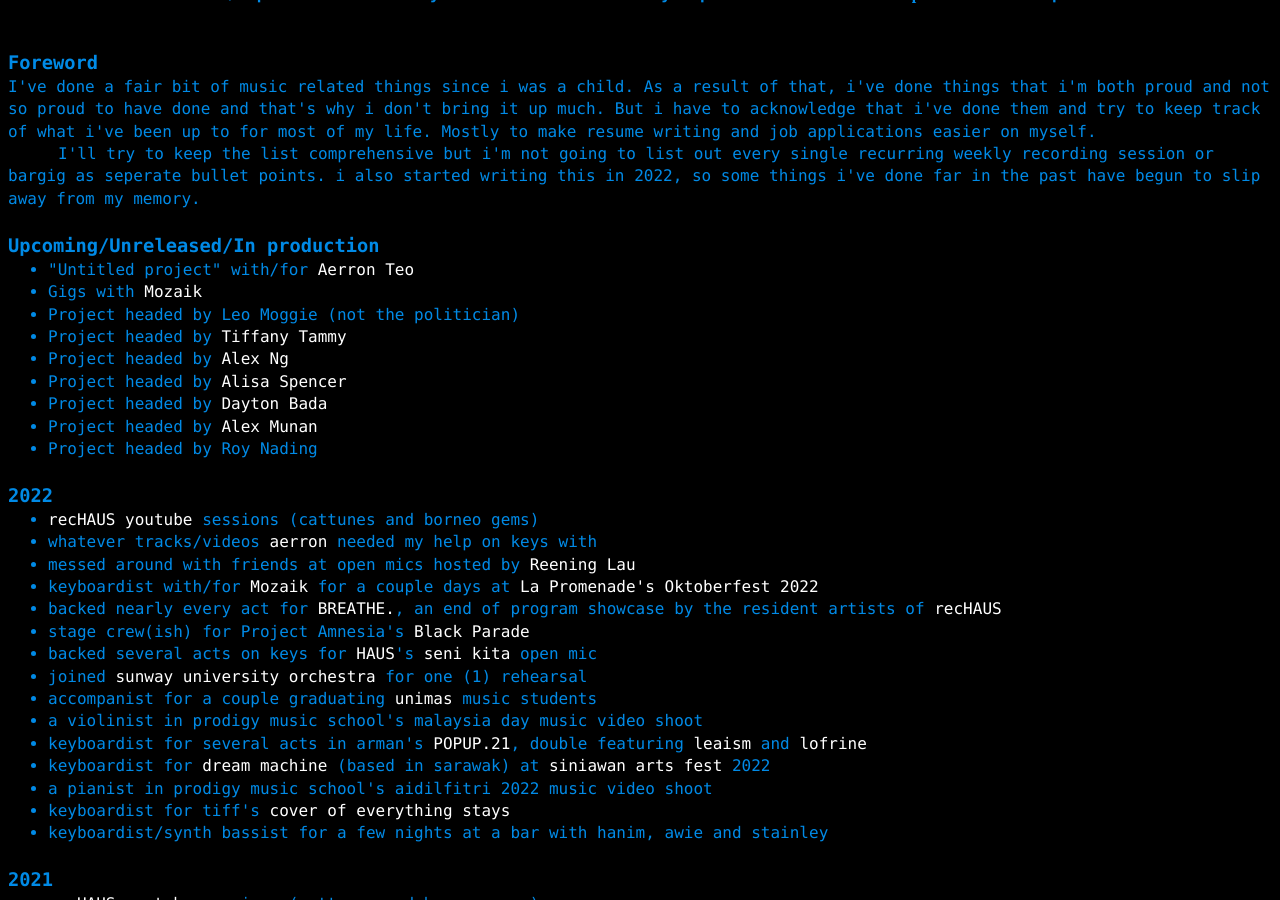
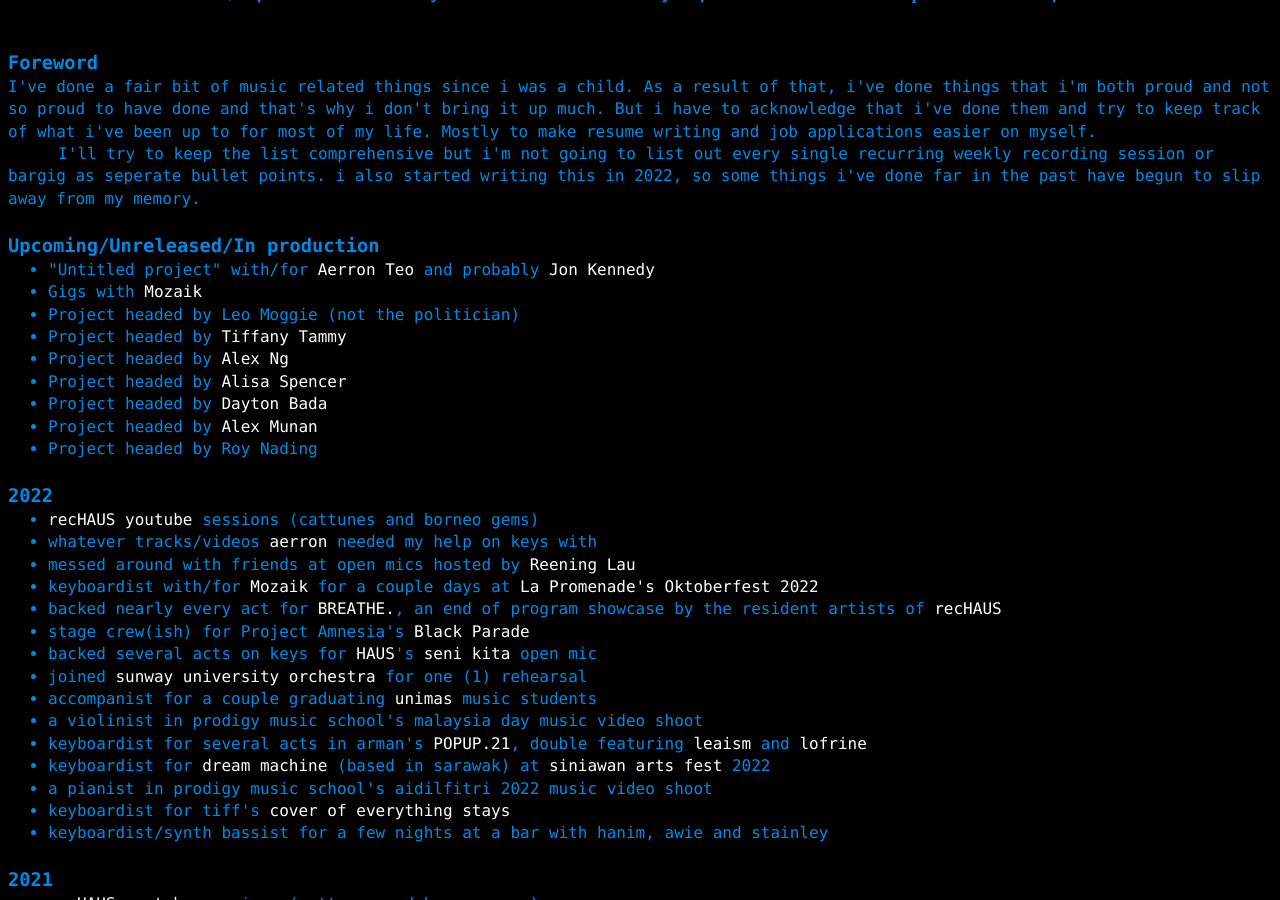
Before and after one commit to a-erfan-aa/a-erfan-aa.github.io, a Jekyll site: the page built from things-i-make/music-comprehensive.html, in a window 1280 px wide and 900 px high, scrolled down 350 px. Built offline with Jekyll 4.4.1, drawn with Linux system fonts in a browser that asks for light colours.

Commit message:
Add jon to "untitled project" in music-comprehensive.html

```diff
--- a/things-i-make/music-comprehensive.html
+++ b/things-i-make/music-comprehensive.html
@@ -57,7 +57,7 @@
 <div>
 	<h3>Upcoming/Unreleased/In production</h3>
 	<ul>
-		<li>"Untitled project" with/for <a href="https://www.instagram.com/aerronteo/">Aerron Teo</a></li>
+		<li>"Untitled project" with/for <a href="https://www.instagram.com/aerronteo/">Aerron Teo</a> and probably <a href="https://www.instagram.com/jonknndy_/">Jon Kennedy</a></li>
 		<li>Gigs with <a href="https://www.instagram.com/soundofmozaik/">Mozaik</a></li>
 		<li>Project headed by Leo Moggie (not the politician)</li>
 		<li>Project headed by <a href="https://www.instagram.com/tiffanytammy/">Tiffany Tammy</a></li>
```
